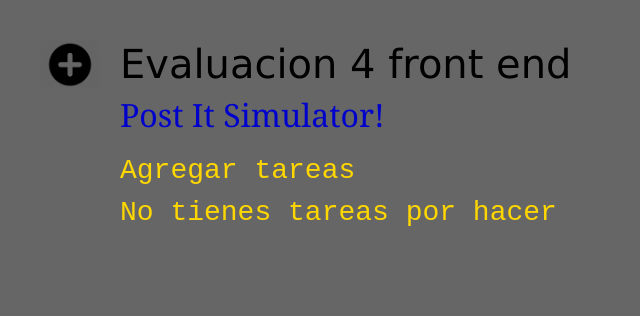
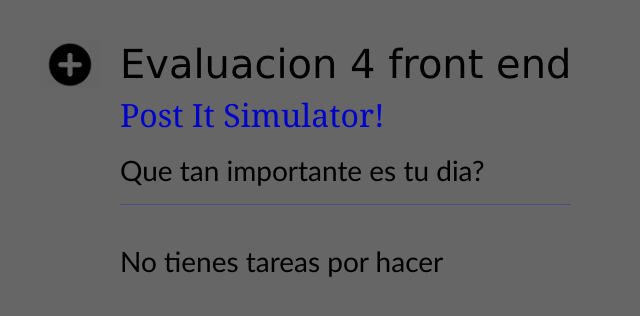
Before and after one commit to carlz31/carlos-carrasco-app, a React (Create React App) app: page / in a window 1280 px wide. Shown: the top 316 px of the page, without its empty margins (0-640 px from the left). Built offline with nearby package versions, Linux system fonts and the light colour scheme.

Commit message:
que pesado

```diff
--- a/src/Components/NoteContainer/NoteContainer.js
+++ b/src/Components/NoteContainer/NoteContainer.js
@@ -21,7 +21,9 @@ function NoteContainer(props) {
     <div className="note-container">
       <h1>Evaluacion 4 front end </h1>
       <h2>Post It Simulator!</h2>
-      <h3> Agregar tareas</h3>
+      <h3>Que tan importante es tu dia?</h3>
+      <hr/>
+      <br/>
       <div className="note-container_notes custom-scroll">
         {notes?.length > 0 ? (
           notes.map((item) => (
--- a/src/index.css
+++ b/src/index.css
@@ -35,8 +35,12 @@ h2{
 }
 
 h3{
-  font-family: 'Courier New', Courier, monospace;
-  color: gold;
+  font-family: 'Trebuchet MS', 'Lucida Sans Unicode', 'Lucida Grande', 'Lucida Sans', Arial, sans-serif;
+  color: black;
+}
+
+hr{
+  color: mediumblue;
 }
 
 ul li a:hover {
```
